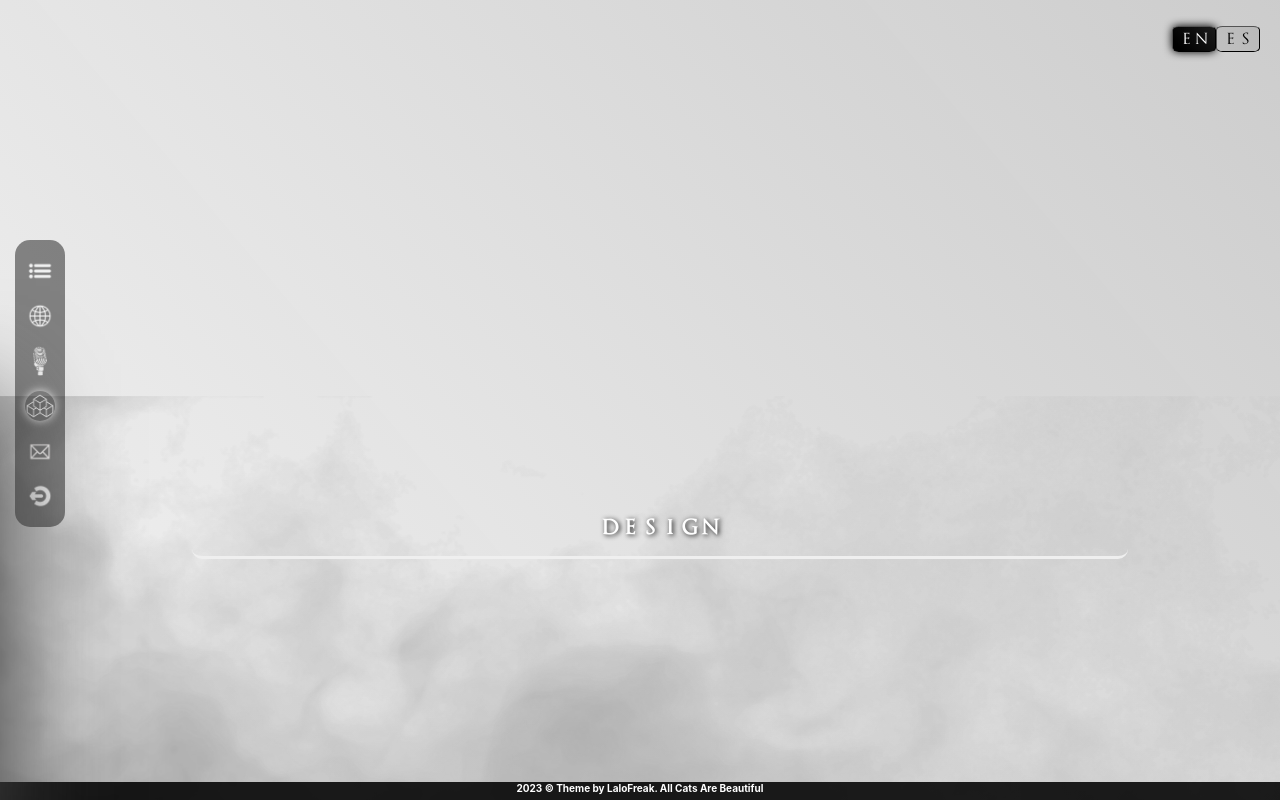
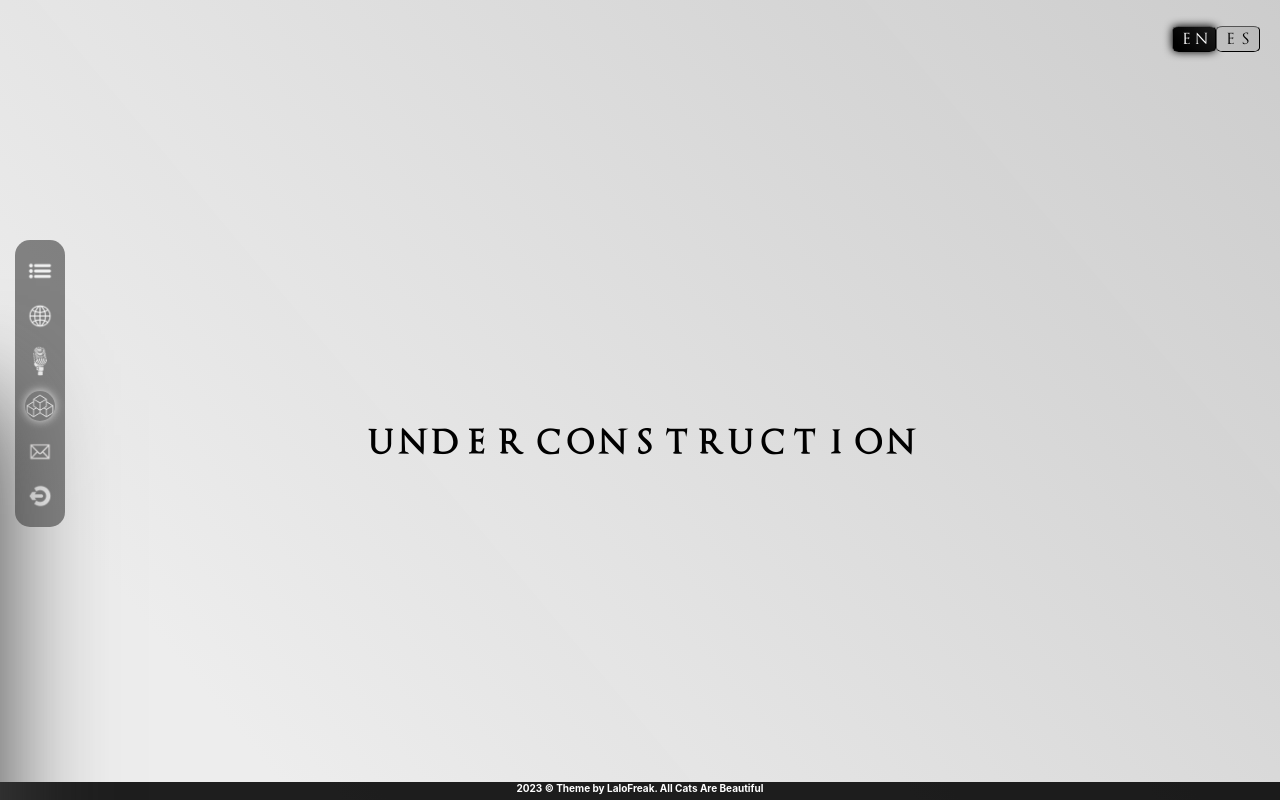
Before and after one commit to LaloFreak/Portfolio, a React (Create React App) app: page /lalofreak in a window 1280 px wide. Both pictures are taken after a click on the element "design". Built offline with nearby package versions, Linux system fonts and the light colour scheme.

Commit message:
ruteos signup y login

```diff
--- /dev/null
+++ b/src/components/Contact/Contact.jsx
@@ -0,0 +1,7 @@
+import { UnderConstruction } from "../Utils/UnderConstruction"
+
+export const Contact = () => {
+  return (
+    <UnderConstruction/>
+  )
+}
--- /dev/null
+++ b/src/components/Design/Design.jsx
@@ -0,0 +1,7 @@
+import { UnderConstruction } from "../Utils/UnderConstruction"
+
+export const Design = () => {
+  return(
+    <UnderConstruction/>
+  )
+}
--- a/src/components/Options/Cv.jsx
+++ b/src/components/Options/Cv.jsx
@@ -1,4 +1,5 @@
 import { useSelector } from 'react-redux'
+import { UnderConstruction } from '../Utils/UnderConstruction'
 import s from './css/Options.module.css'
 
 export const Cv = () => {
@@ -20,6 +21,7 @@ export const Cv = () => {
             <h4 className={s.par}>
             </h4></>)
         }
+        <UnderConstruction/>
         </div>
     </>
     )
--- a/src/components/Profile/Card.jsx
+++ b/src/components/Profile/Card.jsx
@@ -1,4 +1,6 @@
 import { useSelector } from "react-redux"
+import { Contact } from "../Contact/Contact"
+import { Design } from "../Design/Design"
 import { Developer } from "../Developer/Developer"
 import { OptionCanvas } from "../Options/OptionsCanvas"
 import { Sound } from "../Sound/Sound"
@@ -27,9 +29,23 @@ export const Card = () => {
                         <Sound/>
                     </div>
                     :
+                (
+                    option==='design'?
                     <div>
-                        <OptionCanvas/>
+                        <Design/>
                     </div>
+                    :
+                    (
+                        option==='contact'?
+                        <div>
+                            <Contact/>
+                        </div>
+                        :
+                        <div>
+                            <OptionCanvas/>
+                        </div>
+                    )
+                )
                 )
             }
             </div>
--- /dev/null
+++ b/src/components/Utils/UnderConstruction.jsx
@@ -0,0 +1,8 @@
+import { useSelector } from "react-redux"
+
+export const UnderConstruction = () => {
+  const language = useSelector(state=>state.language)
+  return(
+    <div><h1 style={{fontFamily: 'Trajan', }}>{language==='EN'? 'under construction':'en construccion'}</h1></div>
+  )
+}
```
Also changed, not shown: src/components/Contact/css/Contact.module.css (added), src/components/Design/css/Design.module.css (added).
